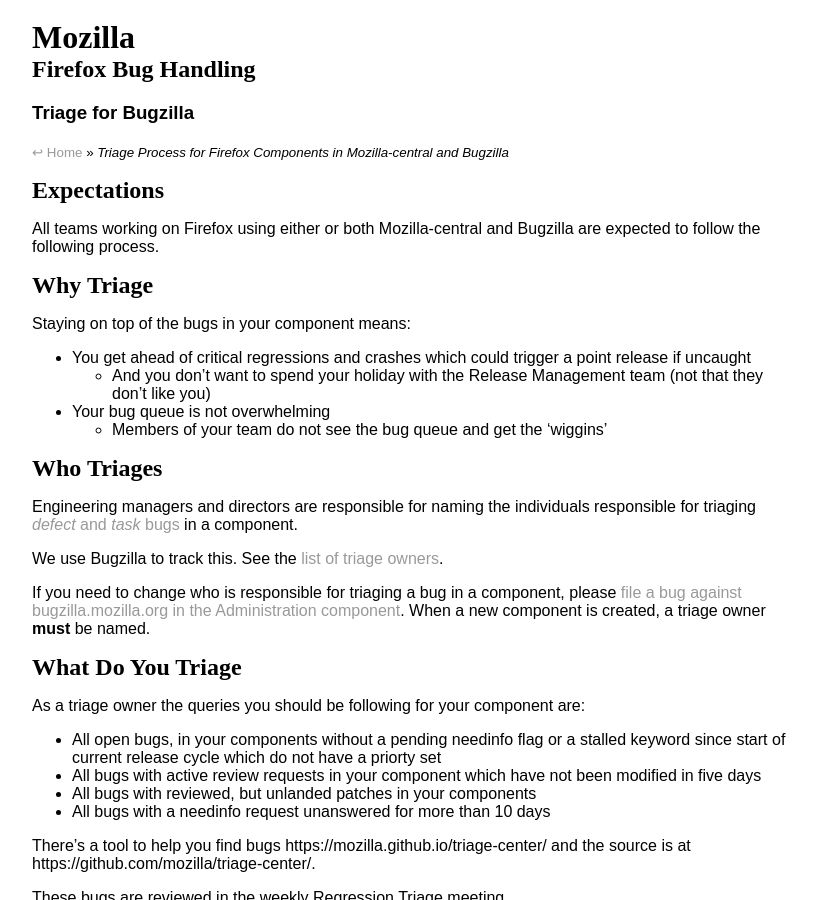
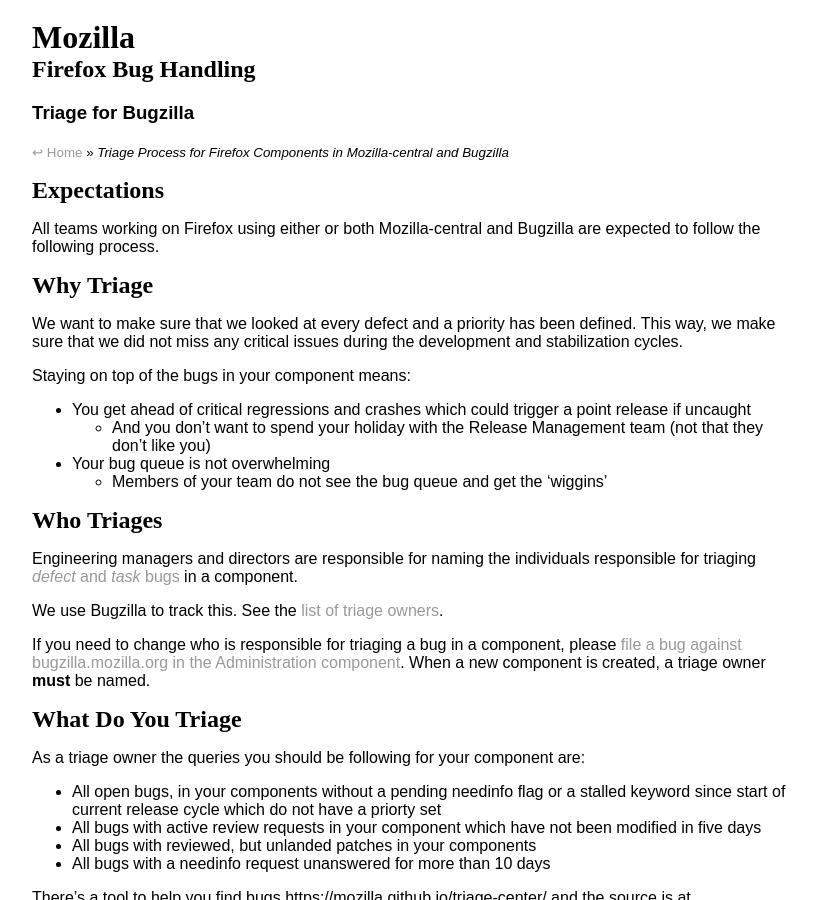
Before and after one commit to mozilla/bug-handling, a Jekyll site: the page built from _policies/triage-bugzilla.md, in a window 1280 px wide and 900 px high. Shown: the whole window, without its empty margins (224-1041 px from the left). Built offline with Jekyll 4.4.1, drawn with Linux system fonts in a browser that asks for light colours; some web fonts are replaced.

Commit message:
More info about the why

```diff
--- a/_policies/triage-bugzilla.md
+++ b/_policies/triage-bugzilla.md
@@ -9,6 +9,9 @@
 All teams working on Firefox using either or both Mozilla-central and Bugzilla are expected to follow the following process.
 
 ## Why Triage
+
+We want to make sure that we looked at every defect and a priority has been defined. This way, we make sure that we did not miss any critical issues during the development and stabilization cycles.
+
 Staying on top of the bugs in your component means:
 
 * You get ahead of critical regressions and crashes which could trigger a point release if uncaught
```
